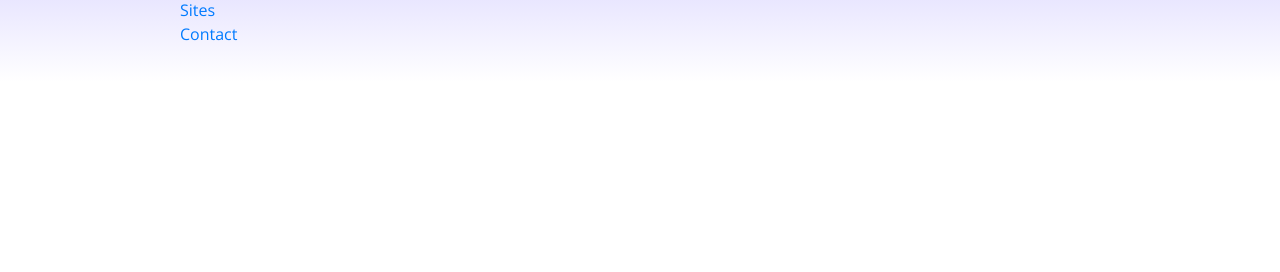
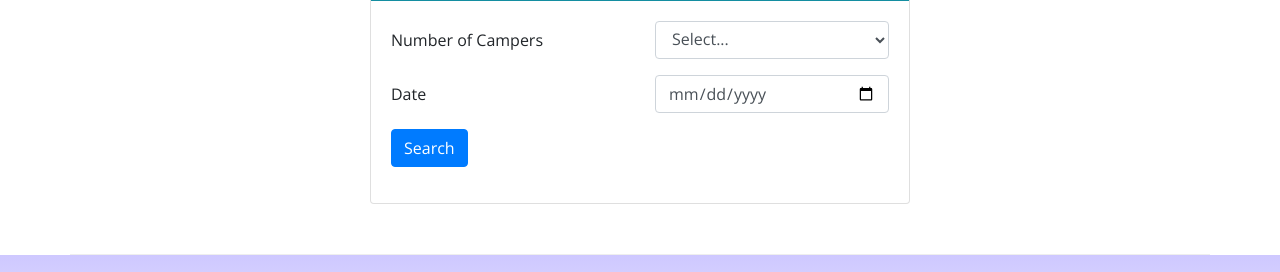
Before and after one commit to goosekun/nucampsite, a website: page index.html in a window 1280 px wide. Shown: the part 1252-1524 px from the top of the page. Before the commit the page ends 1334 px from the top, so only its background shows below. Drawn offline with nearby package versions, Linux system fonts and the light colour scheme.

Commit message:
updated index.html with buttons and media

```diff
--- a/index.html
+++ b/index.html
@@ -22,7 +22,7 @@
 
     <header class="jumbotron jumbotron-fluid">
         <div class="container">
-            <div class="row row-content align-items-center">
+            <div class="row">
                 <div class="col-4 col-sm-3 col-md-2 align-self-center">
                     <img src="img/logo.png" class="img-fluid" />
                 </div>
@@ -30,11 +30,14 @@
                     <h1>NuCamp</h1>
                     <h2>a better way to camp</h2>
                 </div>
+                <div class="col-md-4 col-xl-2 mt-4 text-nowrap">
+                    <a href="#reserveForm" class="btn btn-info btn-lg" role="button">Reserve Campsite</a>
+                </div>
             </div>
         </div>
     </header>
 
-    <nav class="navbar navbar-expand-sm navbar-dark stickytop">
+    <nav class="navbar navbar-expand-sm navbar-dark sticky-top">
         <div class="container">
             <a class="navbar-brand" href="#"><img src="img/logo.png" height="30" width="30" /></a>
             <button class="navbar-toggler" type="button" data-toggle="collapse" data-target="#nucampNavbar">
@@ -72,8 +75,13 @@
                 <h2>Featured Campsites</h2>
             </div>
             <div class="col">
-                <h3>React Lake Campground</h3>
-                <p class="d-none d-sm-block">Nestled in the foothills of the Chrome Mountains, this campground on the shores of the pristine React Lake is a favorite for fly fishers.</p>
+                <div class="media">
+                    <div class="media-body align-self-center">
+                        <h3>React Lake Campground</h3>
+                        <p class="d-none d-sm-block">Nestled in the foothills of the Chrome Mountains, this campground on the shores of the pristine React Lake is a favorite for fly fishers.</p>
+                    </div>
+                    <img class="d-flex ml-3" src="/img/react-lake-thumb.jpg" alt="Lake thumbnail"/>
+                </div>
             </div>
         </div>
 
@@ -87,6 +95,45 @@
                     <div class="media-body align-self-center">
                         <h3>Bootstrap Outfitters</h3>
         				<p class="d-none d-sm-block">Bootstrap Outfitters supplies you with gear you need at prices you can't beat.</p>
+                    </div>
+                </div>
+            </div>
+        </div>
+
+        <div class="row row-content">
+            <div class="col-sm-6 mx-auto">
+                <div class="card">
+                    <h3 class="bg-info text-white card-header">
+                        Reserve a Campsite
+                    </h3>
+                    <div class="card-body">
+                        <form id="reserveForm">
+                            <div class="row form-group">
+                                <label class="col-sm-6 col-form-label" for="numCampers">Number of Campers</label>
+                                <div class="col">
+                                    <select class="form-control" name="numCampers" id="numCampers">
+                                        <option value="#">Select...</option>
+                                        <option value="1">1</option>
+                                        <option value="2">2</option>
+                                        <option value="3">3</option>
+                                        <option value="4">4</option>
+                                        <option value="5">5</option>
+                                        <option value="6">6</option>
+                                    </select>
+                                </div>
+                            </div>
+                            <div class="row form-group">
+                                <label class="col-sm-6 col-form-label" for="date">Date</label>
+                                <div class="col">
+                                    <input class="form-control" type="date" id="date" name="date" placeholder="date">
+                                </div>
+                            </div>
+                            <div class="row form-group">
+                                <div class="col">
+                                    <button type="submit" class="btn btn-primary">Search</button>
+                                </div>
+                            </div>
+                        </form>
                     </div>
                 </div>
             </div>
```
Also changed, not shown: aboutus.html (+1 -1 lines).
